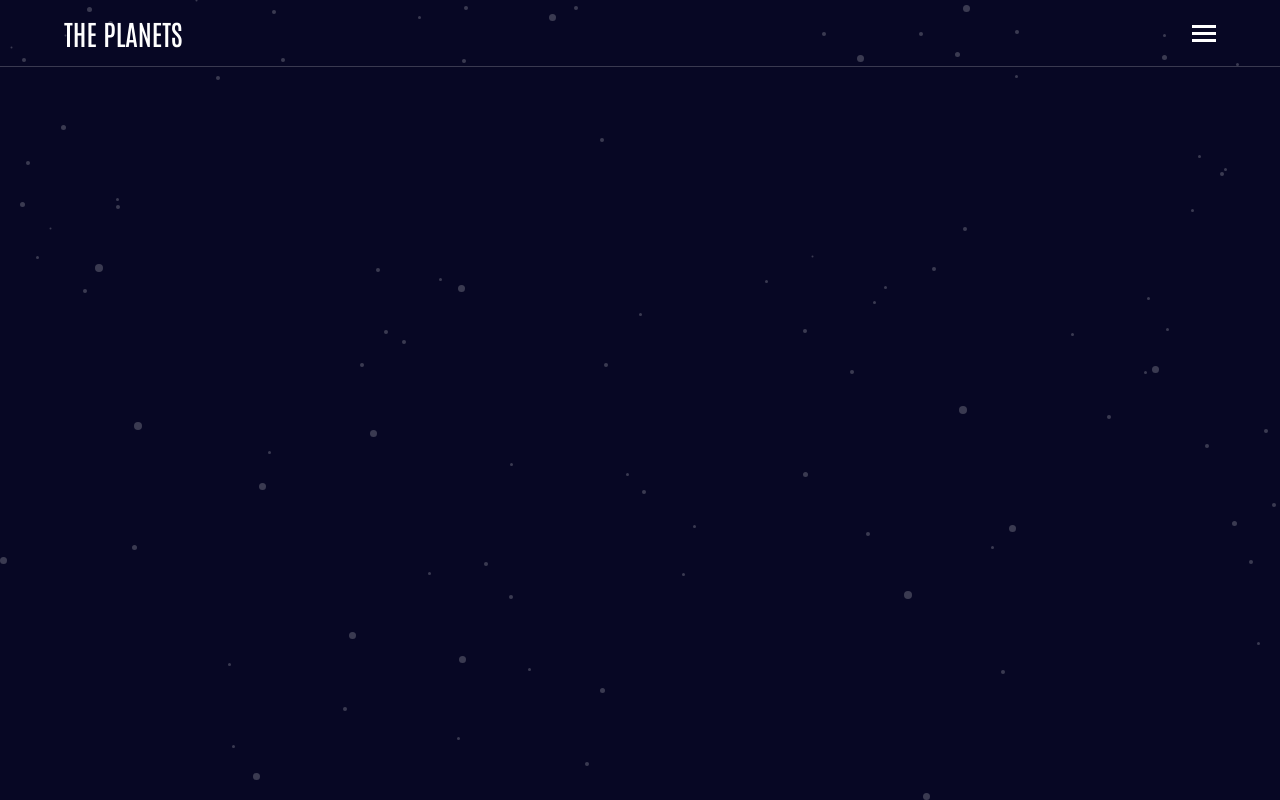
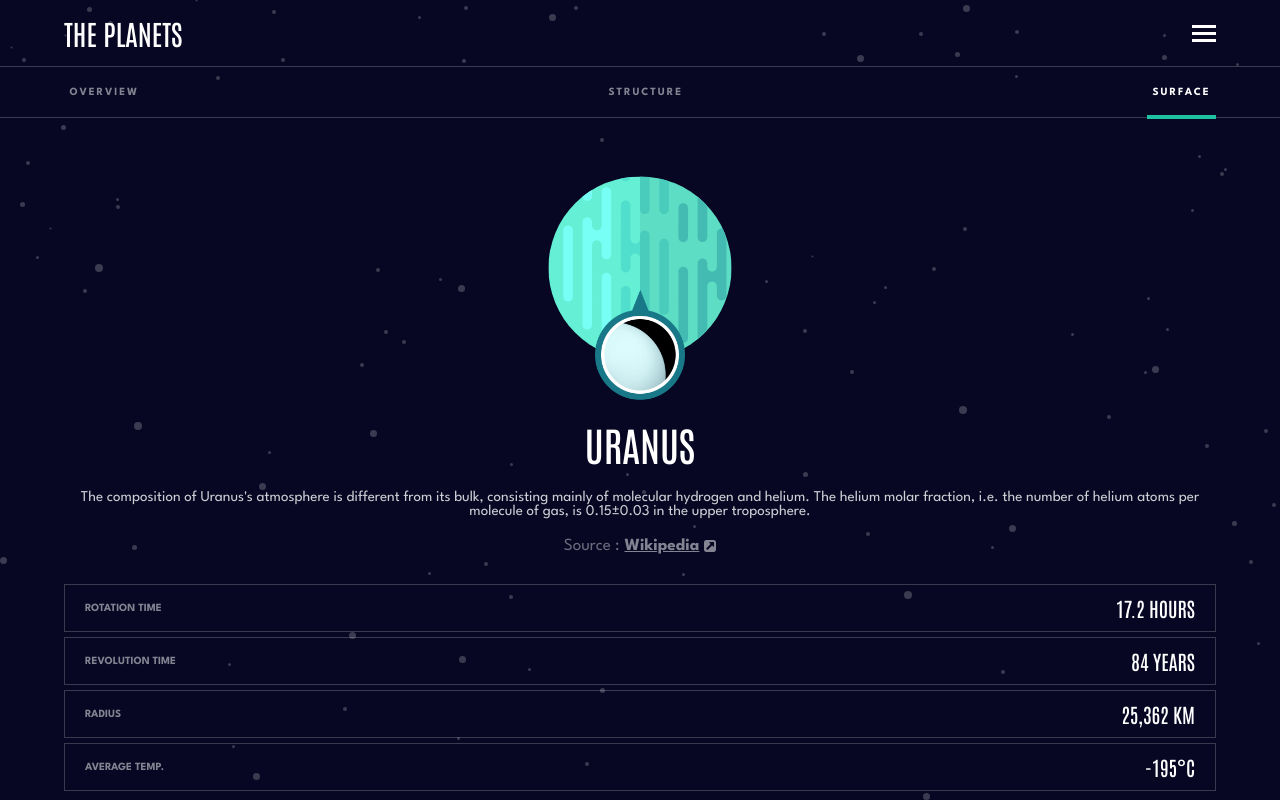
Before and after one commit to ATEOTG/planets-fact-site, a React (Create React App) app: page /uranus/surface in a window 1280 px wide. Before the commit this address had no page. Built offline with nearby package versions, Linux system fonts and the light colour scheme.

Commit message:
added uranus page

```diff
--- a/src/App.js
+++ b/src/App.js
@@ -7,6 +7,7 @@ import Earth from "./pages/Earth";
 import Mars from "./pages/Mars";
 import Jupiter from "./pages/Jupiter";
 import Saturn from "./pages/Saturn";
+import Uranus from "./pages/Uranus";
 
 function App() {
   return (
@@ -20,6 +21,7 @@ function App() {
         <Route path="/mars/*" element={<Mars />} />
         <Route path="/jupiter/*" element={<Jupiter />} />
         <Route path="/saturn/*" element={<Saturn />} />
+        <Route path="/uranus/*" element={<Uranus />} />
       </Routes>
     </Fragment>
   );
--- /dev/null
+++ b/src/pages/Uranus.js
@@ -0,0 +1,75 @@
+import { Route, Routes, Navigate } from "react-router-dom";
+import classes from "./Uranus.module.css";
+import InnerNav from "../components/InnerNav";
+import NumericalInfo from "../components/NumericalInfo";
+import PlanetDisplay from "../components/PlanetDisplay";
+import planetUranus from "../assets/planet-uranus.svg";
+import planetUranusInternal from "../assets/planet-uranus-internal.svg";
+import uranusGeology from "../assets/geology-uranus.png";
+
+function Uranus() {
+  return (
+    <div className="page-cont">
+      <InnerNav
+        activeClass={classes["uranus-active"]}
+        inactiveClass={classes["uranus-inactive"]}
+      />
+      <Routes>
+        {/* <Route path="earth" to={<Navigate replace to="overview" />} /> */}
+        <Route
+          path="overview"
+          element={
+            <PlanetDisplay
+              image={planetUranus}
+              header={"URANUS"}
+              description={`Uranus is the seventh planet from the Sun. Its name is a reference to the
+              Greek god of the sky, Uranus according to Greek mythology, was the great-grandfather
+              of Ares. It has the third-largest planetary radius and fourth-largest planetary
+              mass in the Solar System.`}
+              source={"https://en.wikipedia.org/wiki/Uranus"}
+            />
+          }
+        />
+        <Route
+          path="structure"
+          element={
+            <PlanetDisplay
+              image={planetUranusInternal}
+              header={"URANUS"}
+              description={`The standard model of Uranus's structure is that it consists of three layers: a
+              rocky (silicate/iron–nickel) core in the centre, an icy mantle in the middle and
+              an outer gaseous hydrogen/helium envelope. The core is relatively small, with a
+              mass of only 0.55 Earth masses.`}
+              source={"https://en.wikipedia.org/wiki/Uranus#Internal_structure"}
+            />
+          }
+        />
+        <Route
+          path="surface"
+          element={
+            <PlanetDisplay
+              image={planetUranus}
+              isSurface={true}
+              surfaceImage={uranusGeology}
+              header={"URANUS"}
+              description={` The composition of Uranus's atmosphere is different from its bulk, consisting mainly
+              of molecular hydrogen and helium. The helium molar fraction, i.e. the number of
+              helium atoms per molecule of gas, is 0.15±0.03 in the upper troposphere.
+            `}
+              source={"https://en.wikipedia.org/wiki/Uranus#Atmosphere"}
+            />
+          }
+        />
+      </Routes>
+
+      <NumericalInfo
+        rotation={"17.2 HOURS"}
+        revolution={"84 YEARS"}
+        radius={"25,362 KM"}
+        temp={"-195°C"}
+      />
+    </div>
+  );
+}
+
+export default Uranus;
--- /dev/null
+++ b/src/pages/Uranus.module.css
@@ -0,0 +1,14 @@
+.uranus-active,
+.uranus-active:hover,
+.uranus-active:active {
+  color: var(--white) !important;
+  border-bottom: 4px solid var(--uranus-clr);
+}
+
+.uranus-inactive {
+  transition: all 0.3s;
+}
+.uranus-inactive:hover {
+  color: var(--white);
+  border-bottom: 4px solid var(--uranus-clr);
+}
```
